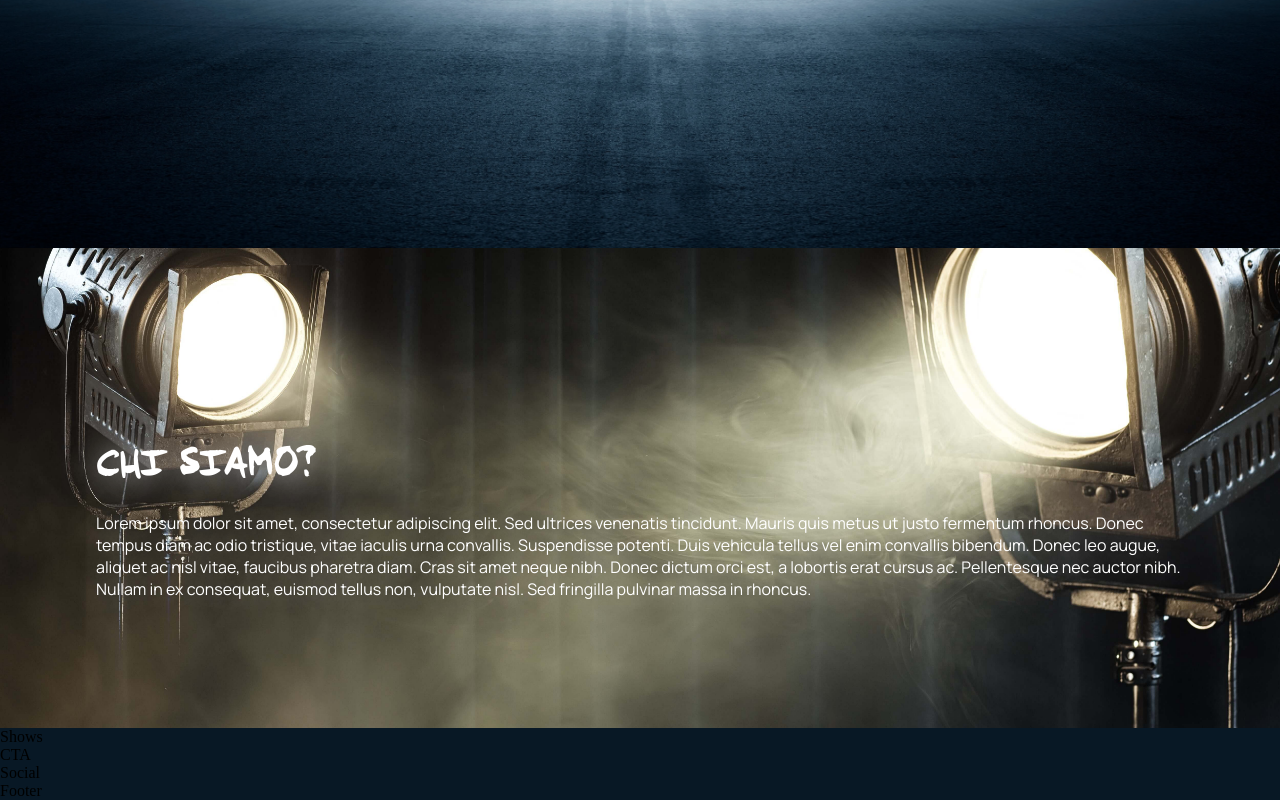
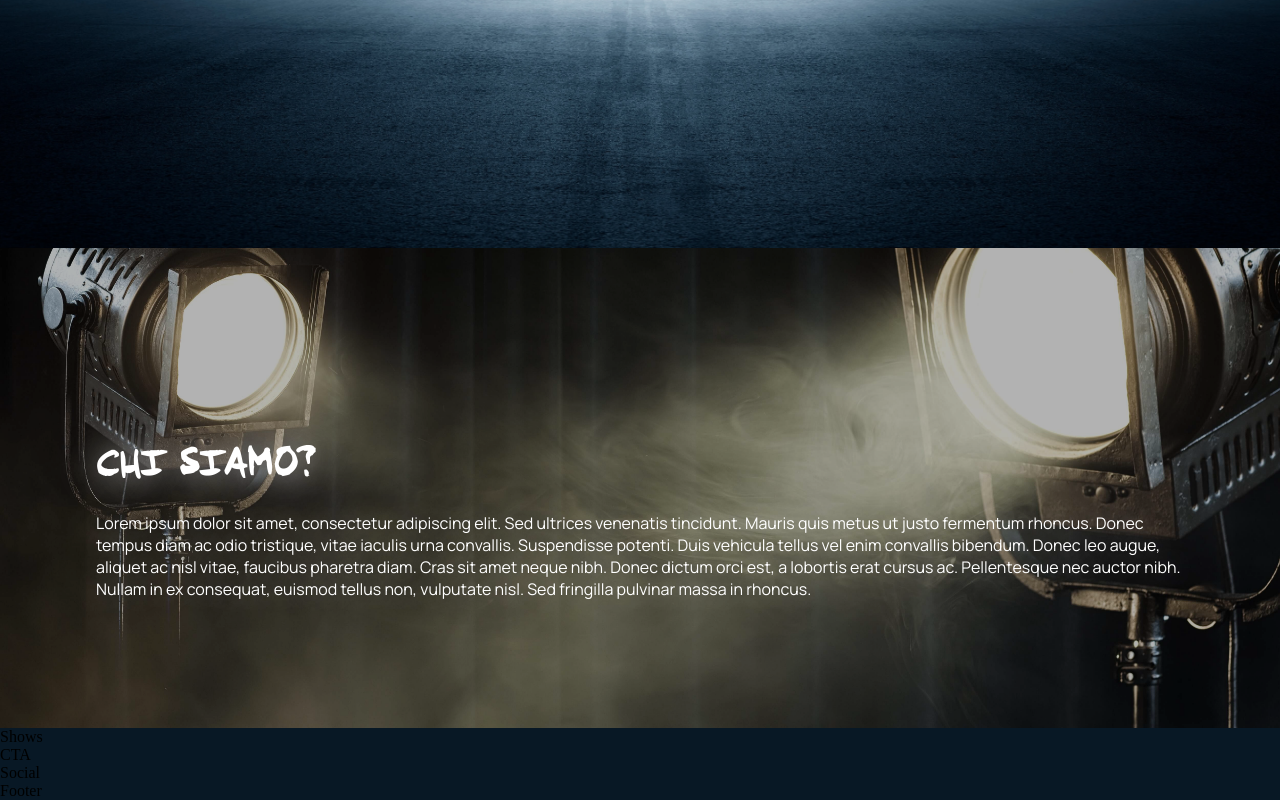
Before and after one commit to davideleo5/davideleo5.github.io, a React (Create React App) app: page / in a window 1280 px wide. Shown: the part 552-1352 px from the top of the page. Built offline with nearby package versions, Linux system fonts and the light colour scheme; the HTML template or start-up script is replaced by a standard one.

Commit message:
Added layer over the background image
Added layer over the background image to have better text readability

```diff
--- a/src/containers/what/what.css
+++ b/src/containers/what/what.css
@@ -3,4 +3,21 @@
     background-size: cover;
     background-position: center;
     padding: 10% 0 5%;
+    position: relative;
 }
+
+.chi-siamo-container::after {
+    bottom: 0;
+    content: '';
+    background-color: #000;
+    left: 0;
+    opacity: .3;
+    position: absolute;
+    right: 0;
+    top: 0;
+}
+
+.chi-siamo-content {
+    position: relative;
+    z-index: 1;
+}
```
